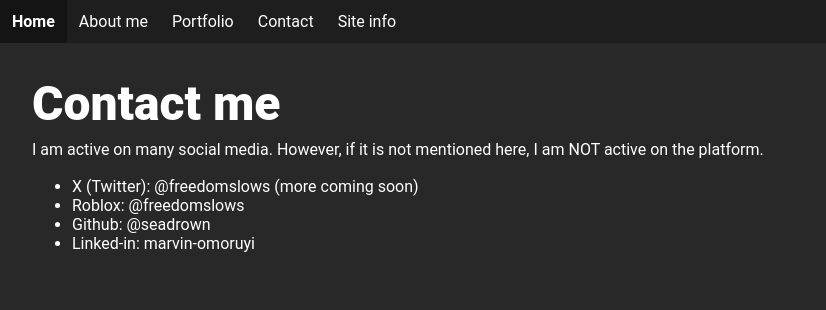
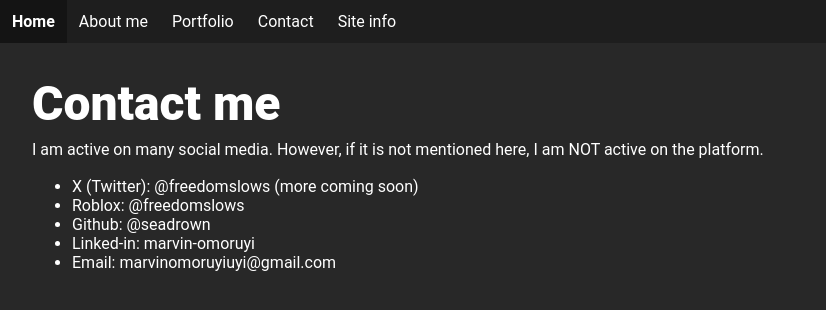
Before and after one commit to SeaDrown/Portfolio-Website, a plain HTML site: page sections/contact.html in a window 1280 px wide. Shown: the whole page, without its empty margins (0-826 px from the left). Drawn offline with Linux system fonts and the light colour scheme.

Commit message:
added my email to contact.html

```diff
--- a/sections/contact.html
+++ b/sections/contact.html
@@ -32,12 +32,11 @@
         <!-- Remember to add images for the social links here. -->
         <!-- Also, we need to put this thing on github... now...-->
         <ul class="normal_text">
-            <li>
-                <a>X (Twitter): @freedomslows (more coming soon)</a>
-            </li>
+            <li><a>X (Twitter): @freedomslows (more coming soon)</a></li>
             <li><a>Roblox: @freedomslows</a></li>
             <li><a>Github: @seadrown</a></li>
             <li><a>Linked-in: marvin-omoruyi</a></li>
+            <li><a>Email: marvinomoruyiuyi@gmail.com</a></li>
         </ul>
     </main>
 </body>
```
